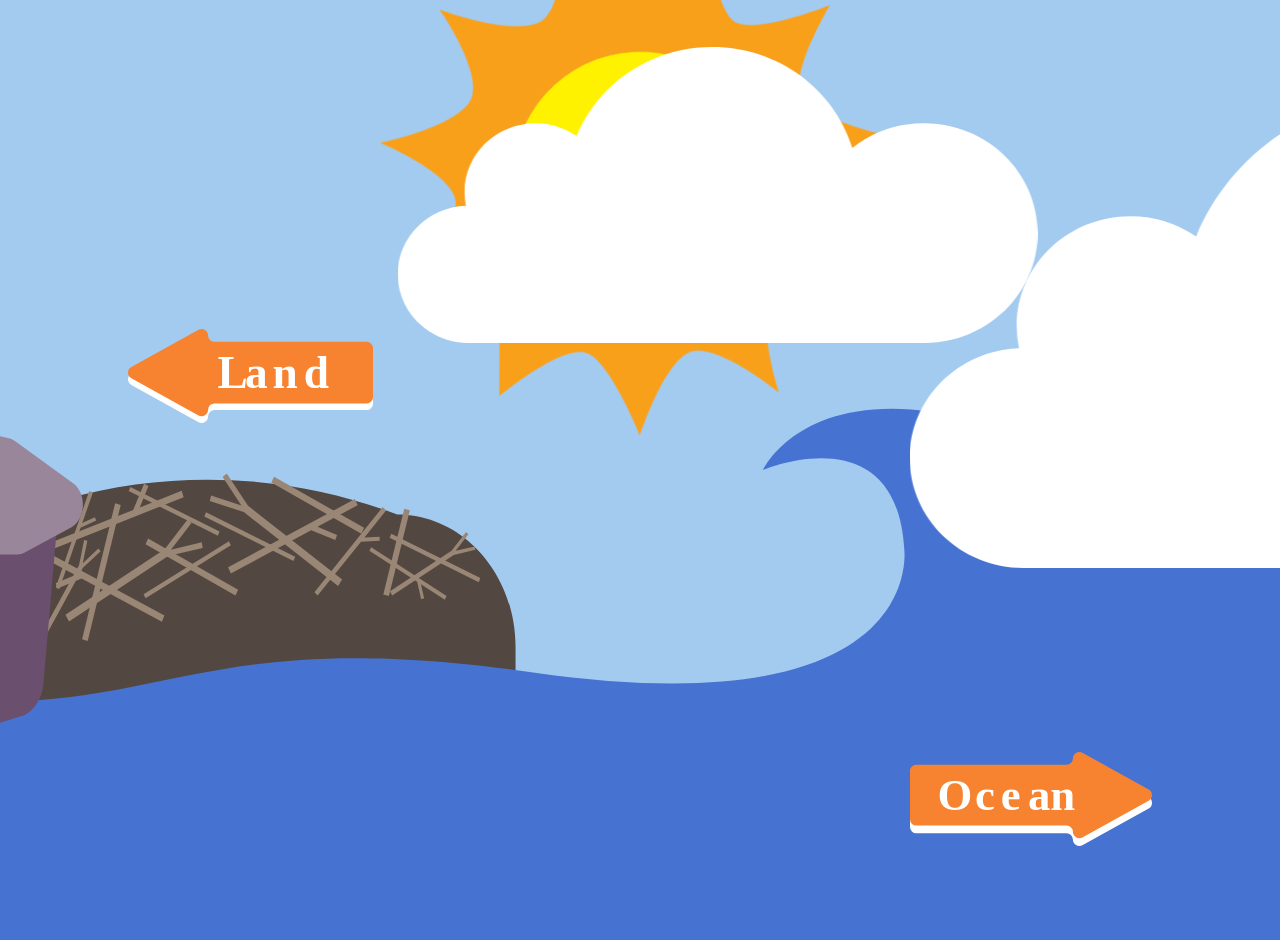
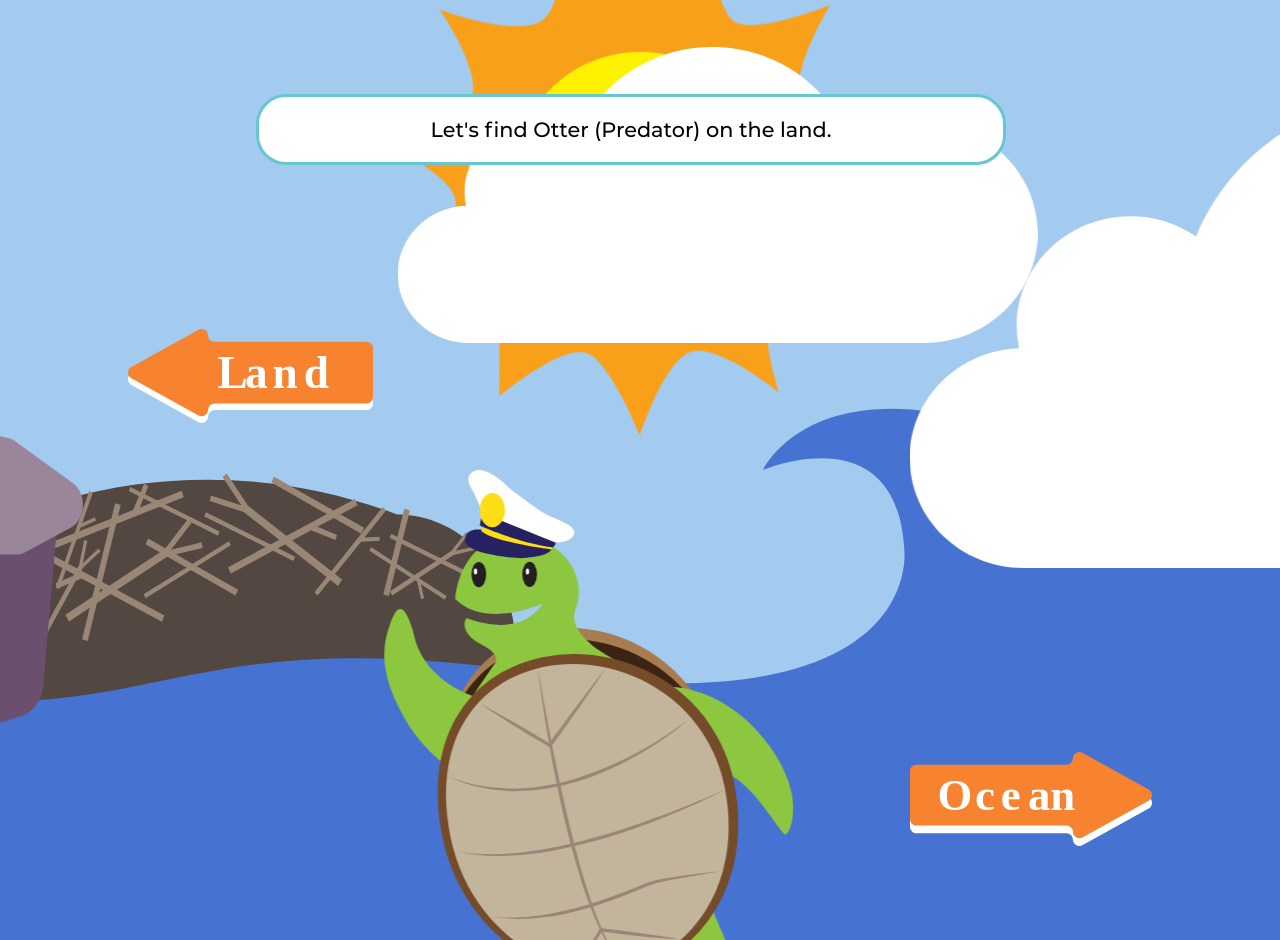
Before and after one commit to kathleenhung5/Sea-Amigos, a PHP site: page /ATutorial/tutorial-northamerica.html in a window 1280 px wide. Run offline with PHP 8.4, Linux system fonts and the light colour scheme.

Commit message:
edited tutorial NA

```diff
--- a/ATutorial/tutorial-northamerica.html
+++ b/ATutorial/tutorial-northamerica.html
@@ -6,17 +6,21 @@
         <meta http-equiv="X-UA-Compatible" content = "ie=edge">
         <title> Sea Amigos | North America </title>
         <link href="../Continents/NorthAmerica/northamerica.css" rel="stylesheet"/>
+        <link href="tutorial-welcome.css" rel="stylesheet"/>
     </head>
 
     <body>
         <div id="app">
             <img class="sun" src="../Continents/NorthAmerica/images/Amazon-sun.svg" alt="sun" />
-            <img class="button" id="land" src="../Continents/NorthAmerica/images/land-button.svg" alt="land button" onclick="goLand()"/>
-            <img class="button" id="ocean" src="../Continents/NorthAmerica/images/ocean-button.svg" alt="ocean button" onclick="goOcean()"/>
+            <img class="button" id="land" src="../Continents/NorthAmerica/images/land-button.svg" alt="land button" onclick="goLand(); moveToRight()";/>
+            <img class="button" id="ocean" src="../Continents/NorthAmerica/images/ocean-button.svg" alt="ocean button"/>
 
             <img class="cloud cloud-right" src="../Continents/NorthAmerica/images/Cloud.svg" alt="cloud"/>
             <img class="cloud cloud-middle" src="../Continents/NorthAmerica/images/Cloud.svg" alt="cloud"/>
             <img class="cloud cloud-left" src="../Continents/NorthAmerica/images/Cloud.svg" alt="cloud"/>
+
+            <img class="turtle-NA" src="images/speedy.svg">
+            <div class="talkbox-NA">Let's find Otter (Predator) on the land.</div>
 
 
 
--- a/ATutorial/tutorial-welcome.css
+++ b/ATutorial/tutorial-welcome.css
@@ -16,6 +16,11 @@
 @keyframes turtleInMap {
     from {left: -100%; }
     to {left: -40%;}
+}
+
+@keyframes turtleInNA {
+    from {left: 100%; top: 100%;}
+    to {left: 30%; top: 50%;}
 }
 
 @keyframes fadeIn {
@@ -86,6 +91,25 @@
     z-index: 0;
 }
 
+.talkbox-NA {
+    font-family: 'Montserrat Medium';
+    font-size: 1.3em;
+    background-color: white;
+    position: absolute;
+    width: 55%;
+    left: 20%;
+    top:10%;
+    opacity: 0;
+    border: 3px solid #65C8D0;
+    border-radius: 30px;
+    padding: 20px;
+    text-align: center;
+    margin: 0px;
+    animation: fadeIn 1s forwards;
+    animation-delay: 1s;
+    z-index:11 ;
+}
+
 .turtle {
     width: auto;
     height: 60%;
@@ -105,3 +129,12 @@
     animation:turtleInMap 1s forwards ;
     z-index: 1;
 }
+
+.turtle-NA {
+    width: auto;
+    height: 60%;
+    position:  absolute;
+    animation:turtleInNA 1s forwards ;
+    z-index: 1;
+    transform: scale(-1,1);
+}
--- a/ATutorial/tutorial.js
+++ b/ATutorial/tutorial.js
@@ -1,5 +1,3 @@
-
-
 function tutorialOtter(){
 
     document.querySelector(".otter img").src = "../Continents/NorthAmerica/Otter/Otter_SVGs/Otter.svg";
@@ -9,3 +7,9 @@ function tutorialOtter(){
 function toNATutorial(){
    window.location.href = "tutorial-northamerica.html";
 }
+
+function moveToRight(){
+    document.querySelector(".talkbox-NA").style.left = "100%";
+    document.querySelector(".turtle-NA").style.opacity = "0";
+    document.querySelector("#ocean").style.opacity = "0";
+}
```
